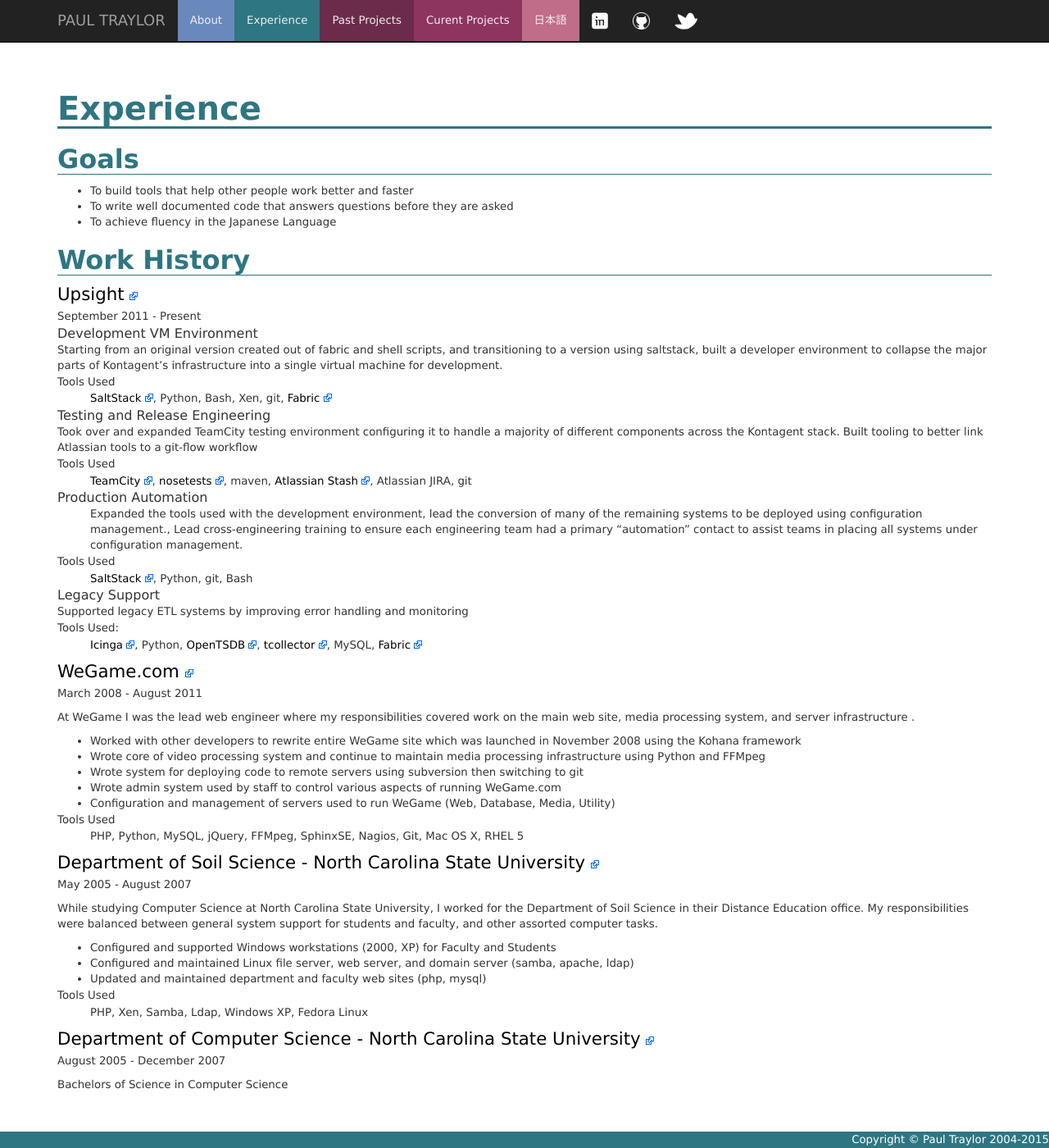
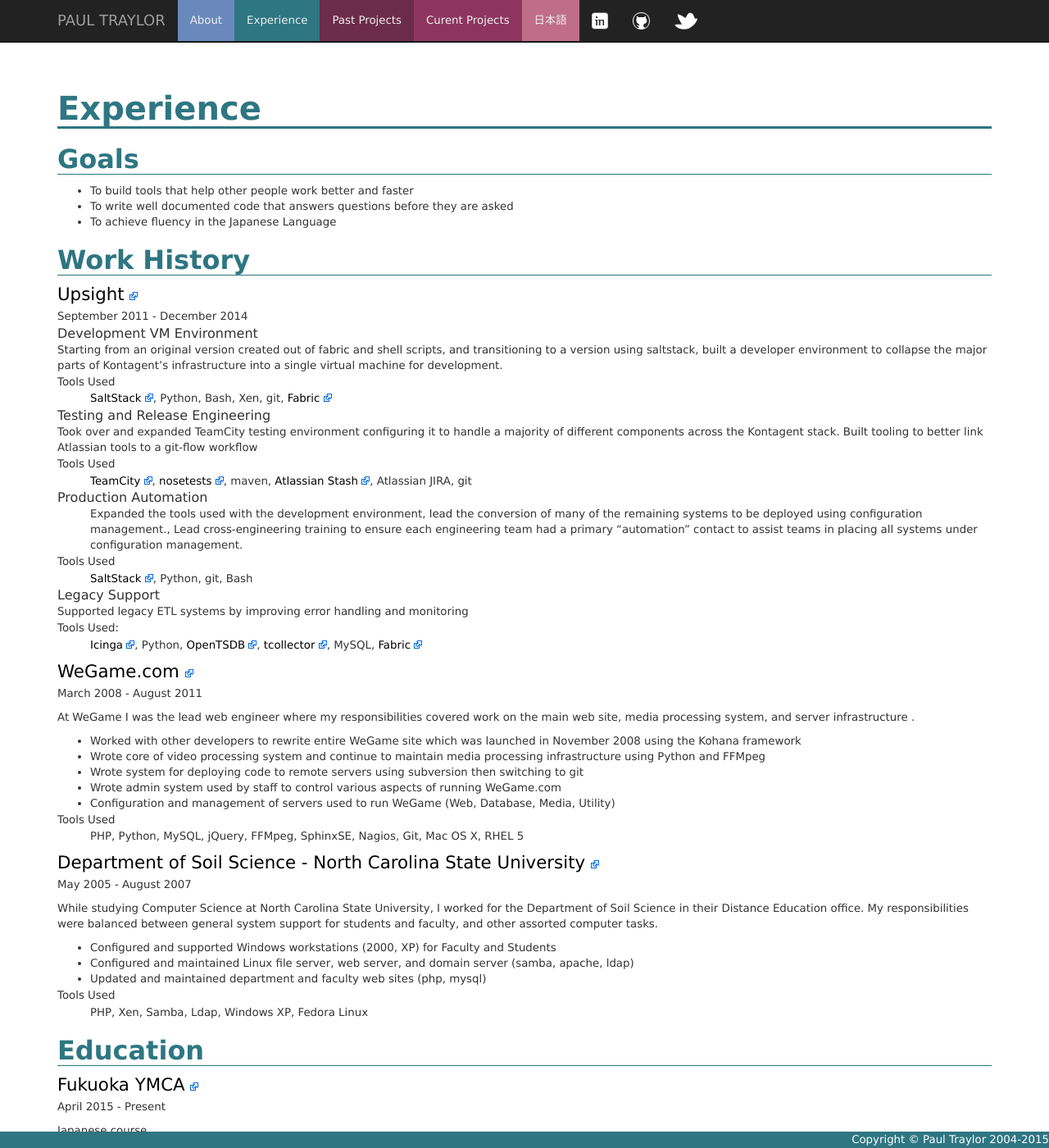
Before and after one commit to kfdm/paultraylor.net, a Jekyll site: the page built from experience.md, in a window 1280 px wide and 1400 px high. Shown: the whole window at 82% size. Built offline with Jekyll 4.4.1, drawn with Linux system fonts in a browser that asks for light colours; nearby versions of some CDN libraries; some of the changed text lies outside the part shown.

Commit message:
Update Experience and Education

```diff
--- a/experience.md
+++ b/experience.md
@@ -14,8 +14,7 @@
 
 ### [Upsight](http://www.upsight.com)
 
-September 2011 - Present
-
+September 2011 - December 2014
 
 #### Development VM Environment
 
@@ -108,6 +107,20 @@
  * Windows XP
  * Fedora Linux
 
+## Education
+
+### [Fukuoka YMCA](http://www.fukuoka-ymca.or.jp/japanese/course)
+
+April 2015 - Present
+
+Japanese course
+
+### [Genki JACS](http://www.genkijacs.com/)
+
+January 2015 - March 2015
+
+Short term Japanese course
+
 ### [Department of Computer Science - North Carolina State University](http://www.csc.ncsu.edu/)
 
 August 2005 - December 2007
```
